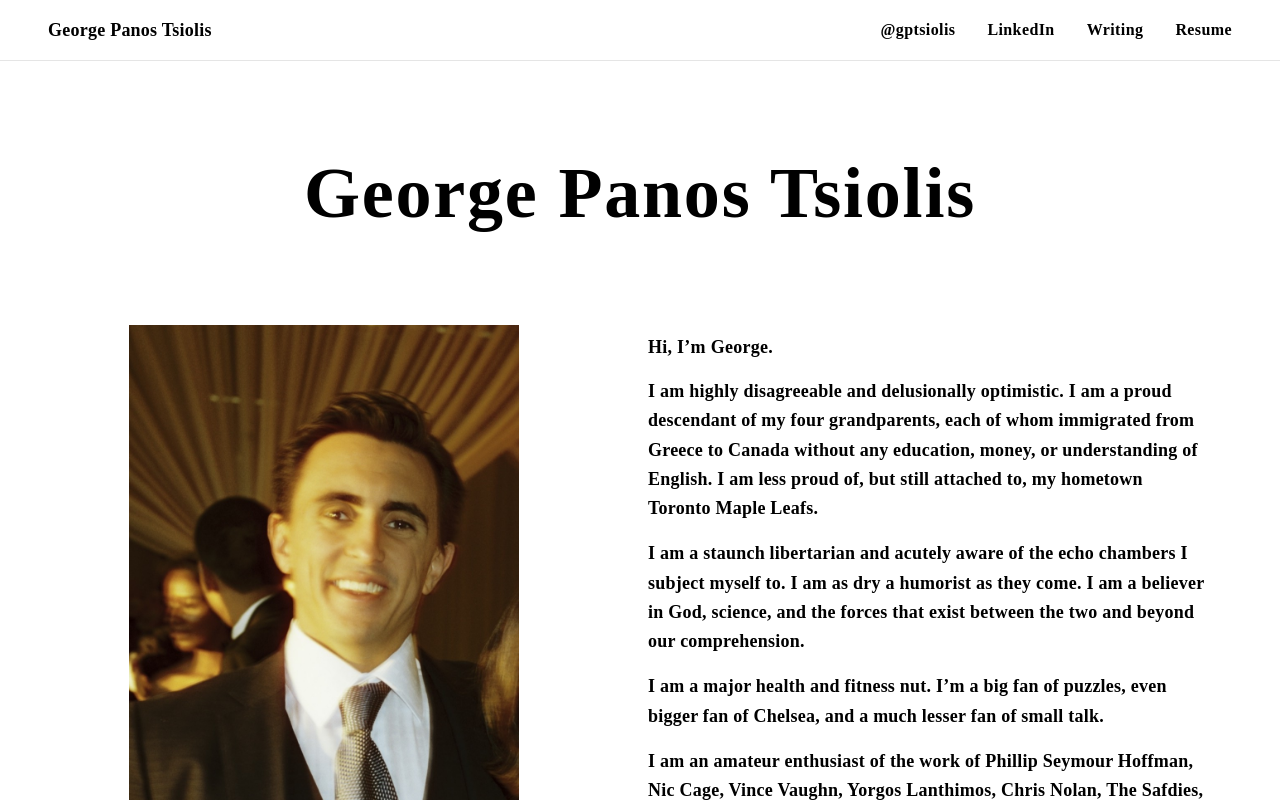
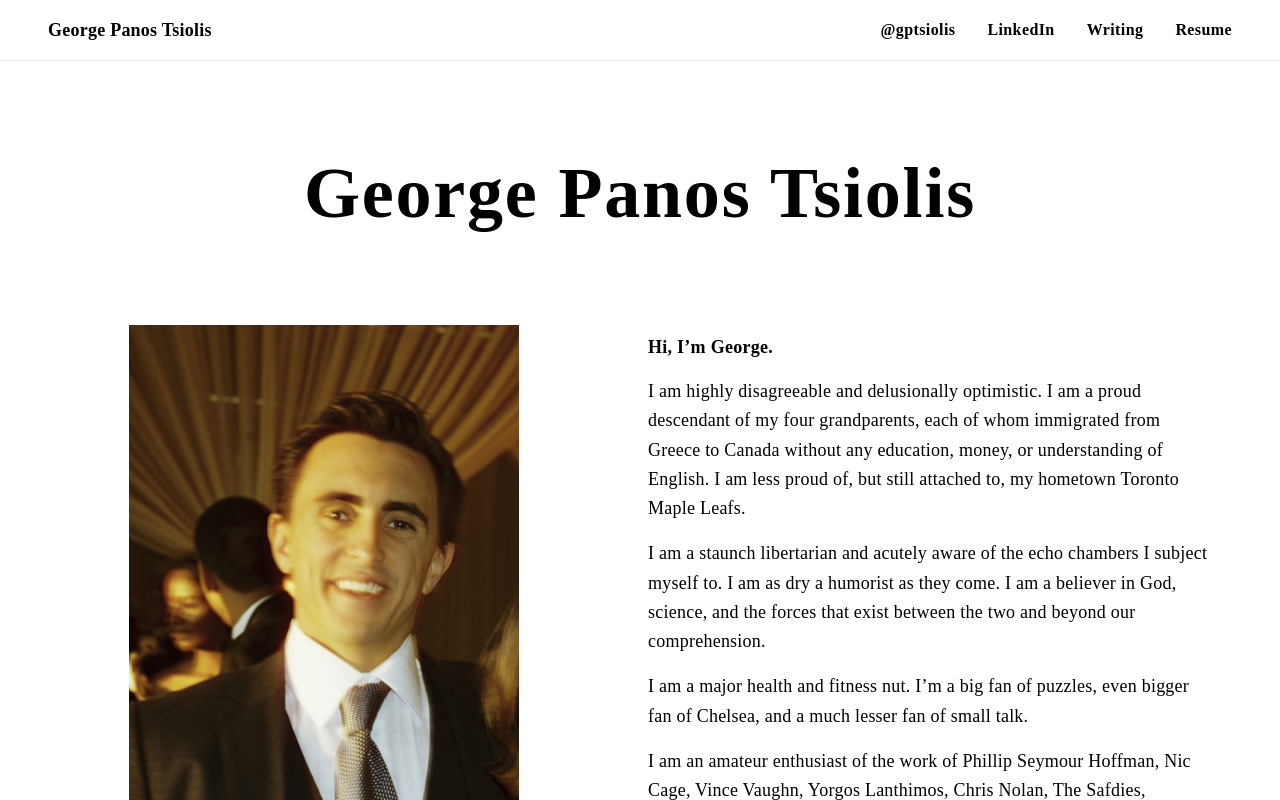
Before and after one commit to gptsiolis/personal-website2, a Next.js app: page / in a window 1280 px wide. Shown: the top 800 px of the page. Built offline with nearby package versions, Linux system fonts and the light colour scheme; no server answers.

Commit message:
Force body paragraphs to normal weight to match bullet values
Co-Authored-By: Claude Opus 4.7 <noreply@anthropic.com>

```diff
--- a/src/app/page.tsx
+++ b/src/app/page.tsx
@@ -184,7 +184,7 @@ export default function Home() {
             transition={{ duration: 1, delay: 0.25, ease: [0.16, 1, 0.3, 1] }}
             className="flex flex-1 flex-col justify-between gap-6 py-2 h-full"
           >
-            <div className="space-y-4 pr-2 text-base md:text-lg leading-relaxed">
+            <div className="space-y-4 pr-2 text-base md:text-lg leading-relaxed font-normal">
               <motion.p
                 initial={{ opacity: 0, y: 10 }}
                 animate={{ opacity: 1, y: 0 }}
```
